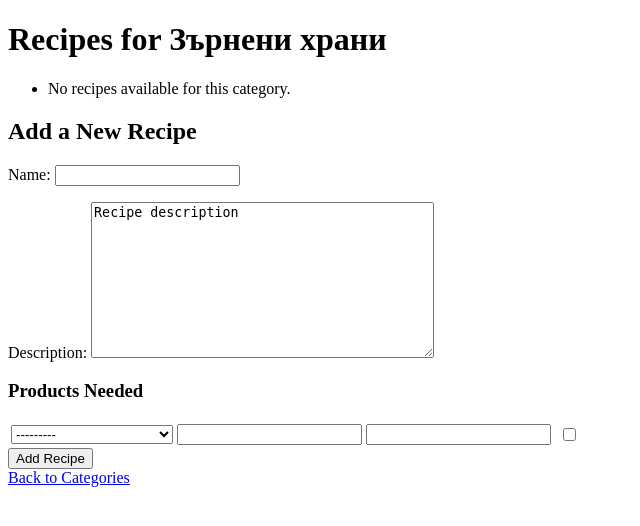
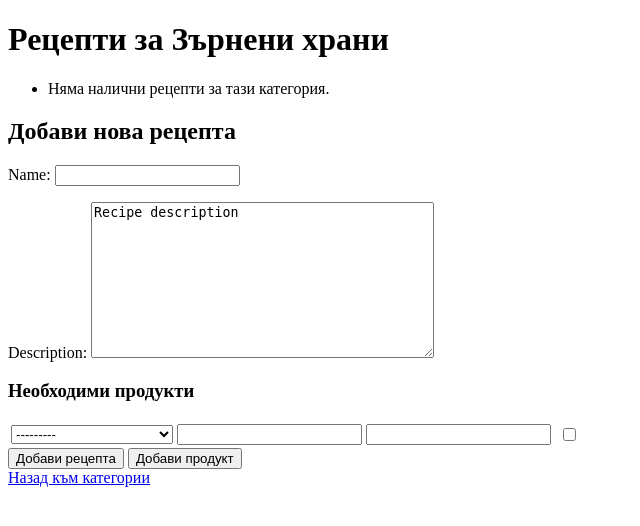
Before and after one commit to ivanmarinoff/menu-planning, a Django app: page /category/11/recipes/ in a window 1280 px wide. Shown: the top 526 px of the page, without its empty margins (0-640 px from the left). Run offline with Django 5.2, Linux system fonts and the light colour scheme; data comes from the database, SQL or seed files in the repository; both versions use the stored data as it was after the commit.

Commit message:
Translated BG

```diff
--- a/menu_planning/planning/models.py
+++ b/menu_planning/planning/models.py
@@ -50,14 +50,16 @@ class Category(models.Model):
     name = models.CharField(
         max_length=30,
         choices=[
-            ("Meat", "Meat"),
-            ("Fish", "Fish"),
-            ("Dairy Products", "Dairy Products"),
-            ("Cereals", "Cereals"),
-            ("Fruits and vegetables", "Fruits and vegetables"),
-            ("Toppings/Sauces", "Toppings/Sauces"),
-            ("Others", "Others"),
-        ]
+            ("Месо", "Месо"),
+            ("Риба", "Риба"),
+            ("Млечни продукти", "Млечни продукти"),
+            ("Зърнени храни", "Зърнени храни"),
+            ("Плодове и зеленчуци", "Плодове и зеленчуци"),
+            ("Добавки/Сосове", "Добавки/Сосове"),
+            ("Други", "Други"),
+        ],
+        blank=False,
+        null=False,
     )
 
     def __str__(self):
--- a/menu_planning/planning/views.py
+++ b/menu_planning/planning/views.py
@@ -35,7 +35,6 @@ class CreateMealView(CreateView):
 
     def form_valid(self, form):
         day = Day.objects.get(pk=self.kwargs['pk'])
-        print(f"Creating meal for day: {day}")  # Debugging line
         form.instance.day = Day.objects.get(pk=self.kwargs['pk'])
         return super().form_valid(form)
 
--- a/templates/dish_form.html
+++ b/templates/dish_form.html
@@ -6,14 +6,14 @@
     <title>{% if form.instance.pk %}Edit{% else %}Add{% endif %} Dish</title>
 </head>
 <body>
-    <h1>{% if form.instance.pk %}Edit{% else %}Add{% endif %} Dish</h1>
+    <h1>{% if form.instance.pk %}Редактирай{% else %}Добави{% endif %} Ястие</h1>
 
     <form method="post">
         {% csrf_token %}
         {{ form.as_p }}
-        <button type="submit">Save</button>
+        <button type="submit">Запис</button>
     </form>
 
-    <a href="{% if form.instance.pk %}{% url 'dishes' form.instance.meal.id %}{% else %}{% url 'dishes' meal.id %}{% endif %}">Cancel</a>
+    <a href="{% if form.instance.pk %}{% url 'dishes' form.instance.meal.id %}{% else %}{% url 'dishes' meal.id %}{% endif %}">Отказ</a>
 </body>
 </html>
--- a/templates/index.html
+++ b/templates/index.html
@@ -1,7 +1,7 @@
 <!DOCTYPE html>
 <html>
 <head>
-    <title>Weekly Calendar</title>
+    <title>Седмичен календар</title>
     <style>
         .calendar {
             display: flex;
@@ -23,7 +23,7 @@
 </head>
 <body>
 
-    <h1>Weekly Calendar</h1>
+    <h1>Седмичен календар</h1>
 
     <div class="calendar">
         {% for day in days %}
--- a/templates/recipe.html
+++ b/templates/recipe.html
@@ -1,55 +1,71 @@
-<!-- templates/recipe.html -->
 <!DOCTYPE html>
 <html lang="en">
 <head>
     <meta charset="UTF-8">
     <meta name="viewport" content="width=device-width, initial-scale=1.0">
-    <title>Recipes for {{ category.name }}</title>
+    <title>Рецепти за {{ category.name }}</title>
+    <script>
+        // Function to dynamically add a new form to the formset
+        function addForm(event) {
+            event.preventDefault();
+            var formIdx = document.querySelectorAll('tr.form-row').length;
+            var formsetContainer = document.getElementById('formset-container');
+            var newFormHtml = document.getElementById('empty-form').innerHTML.replace(/__prefix__/g, formIdx);
+            var newRow = document.createElement('tr');
+            newRow.className = 'form-row';
+            newRow.innerHTML = newFormHtml;
+            formsetContainer.appendChild(newRow);
+        }
+    </script>
 </head>
 <body>
-    <h1>Recipes for {{ category.name }}</h1>
+    <h1>Рецепти за {{ category.name }}</h1>
 
     <ul>
         {% for recipe in recipes %}
             <li>
                 <strong>{{ recipe.name }}</strong>:
                 {{ recipe.description }}<br>
-                <a href="{% url 'recipe_detail' recipe.id %}">View Recipe</a>
+                <a href="{% url 'recipe_detail' recipe.id %}">Виж рецептата</a>
             </li>
         {% empty %}
-            <li>No recipes available for this category.</li>
+            <li>Няма налични рецепти за тази категория.</li>
         {% endfor %}
     </ul>
 
     <!-- Form to add a new recipe along with products -->
-    <h2>Add a New Recipe</h2>
+    <h2>Добави нова рецепта</h2>
     <form method="post" action="{% url 'recipe_list' category.id %}">
         {% csrf_token %}
         {{ form.as_p }}
 
-        <h3>Products Needed</h3>
+        <h3>Необходими продукти</h3>
         {{ formset.management_form }}
-        <table>
+        <table id="formset-container">
             {% for form in formset.forms %}
-                <tr>
+                <tr class="form-row">
                     {% for field in form %}
                         <td>
                             {{ field.errors }}
                             {{ field }}
                         </td>
                     {% endfor %}
-                    <td>
-                        {% if form.instance.pk %}
-                            <label for="{{ form.prefix }}-DELETE">Delete:</label>
-                            {{ form.DELETE }}
-                        {% endif %}
-                    </td>
                 </tr>
             {% endfor %}
         </table>
-        <button type="submit">Add Recipe</button>
+        <button type="submit">Добави рецепта</button>
+        <button type="button" onclick="addForm(event)">Добави продукт</button>
     </form>
 
-    <a href="{% url 'category' category.dish.id %}">Back to Categories</a>
+    <!-- Hidden empty form template for cloning -->
+    <div id="empty-form" style="display: none;">
+        <tr class="form-row">
+            {% for field in formset.empty_form %}
+                <td>{{ field }}</td>
+            {% endfor %}
+        </tr>
+    </div>
+
+    <a href="{% url 'category' category.dish.id %}">Назад към категории</a>
 </body>
 </html>
--- a/templates/recipe_detail.html
+++ b/templates/recipe_detail.html
@@ -10,15 +10,15 @@
     <h1>{{ recipe.name }}</h1>
     <p>{{ recipe.description }}</p>
 
-    <h2>Products Needed</h2>
+    <h2>Необходими продукти</h2>
     <ul>
         {% for rp in recipe.recipeproduct_set.all %}
             <li>{{ rp.quantity_required }} {{ rp.unit }} of {{ rp.product.name }}</li>
         {% empty %}
-            <li>No products listed for this recipe.</li>
+            <li>Няма продукти в листа за рецептите.</li>
         {% endfor %}
     </ul>
 
-    <a href="{% url 'recipe_list' recipe.category.id %}">Back to Recipes</a>
+    <a href="{% url 'recipe_list' recipe.category.id %}">Назад към рецепти</a>
 </body>
 </html>
```
Also changed, not shown: templates/category.html (+5 -5 lines), templates/create_meal.html (+4 -4 lines), templates/dishes.html (+6 -6 lines), templates/menu.html (+5 -5 lines), templates/shopping_list.html (+4 -4 lines), db.sqlite3.
